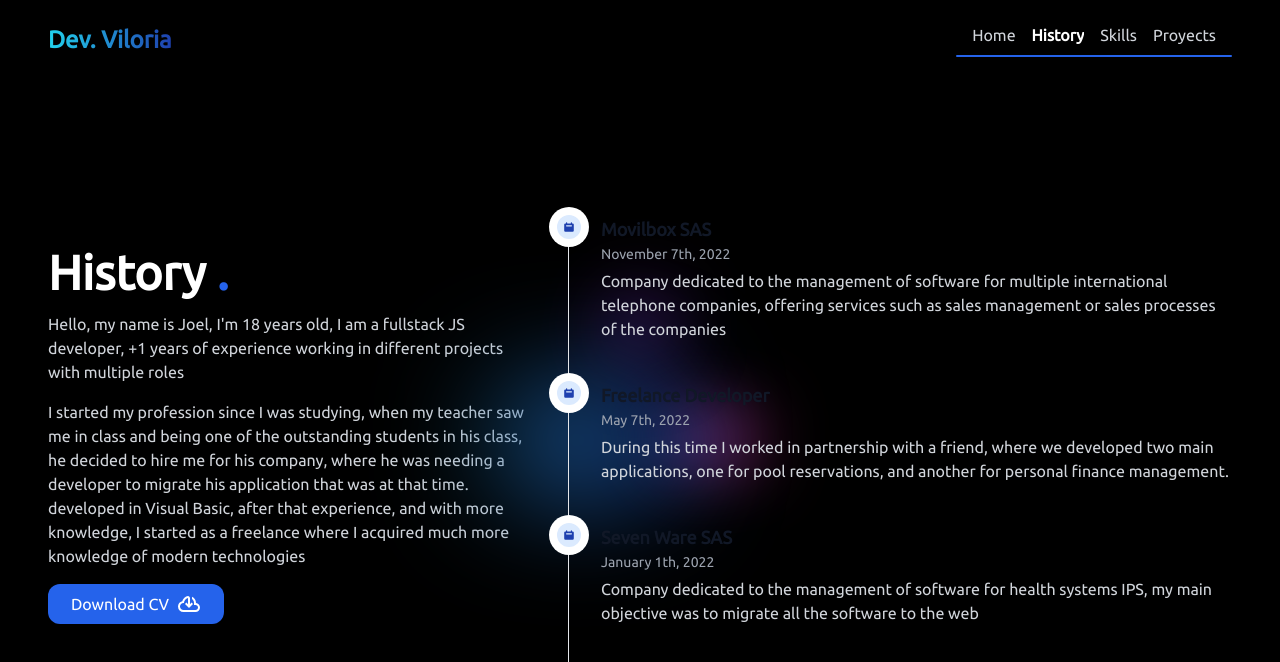
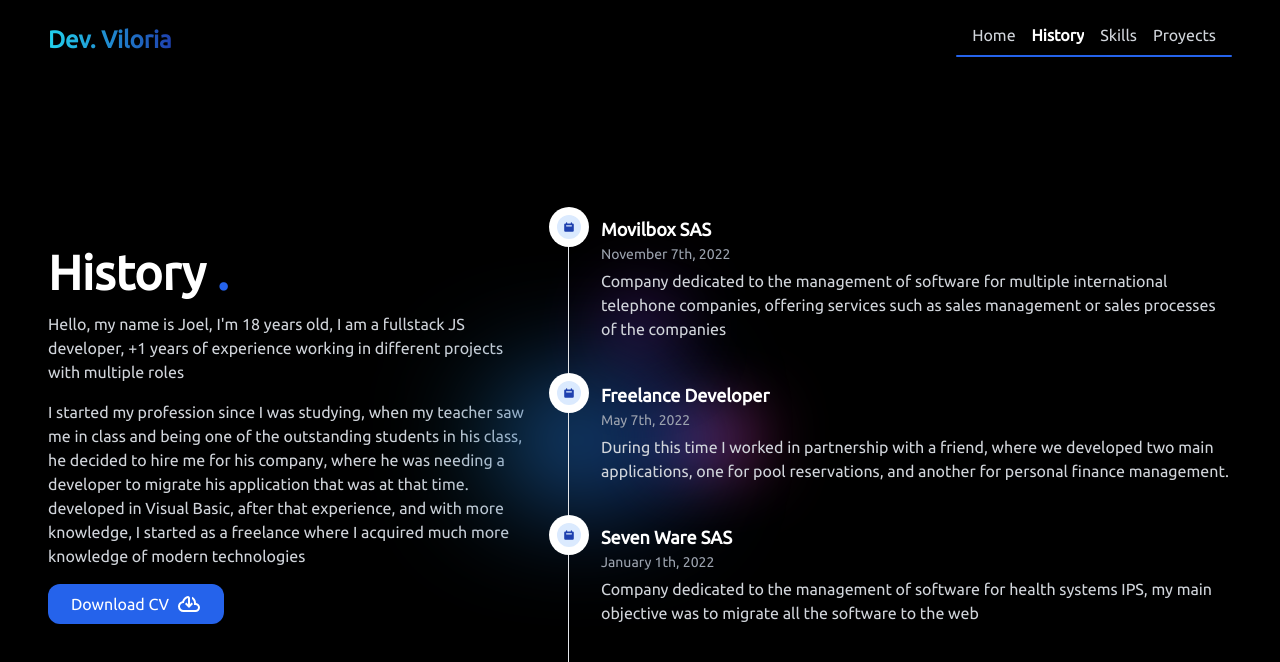
Before and after one commit to viloriajoel07/portfolio, a Next.js app: page /aboutMe in a window 1280 px wide. Shown: the top 662 px of the page. Built offline with nearby package versions, Linux system fonts and the light colour scheme.

Commit message:
corrigiendo titulos del timeline

```diff
--- a/src/components/Timeline/ItemTime.component.tsx
+++ b/src/components/Timeline/ItemTime.component.tsx
@@ -14,10 +14,8 @@ const ItemTime: FC<itemTime> = ({ data }) => {
   return (
     <li className="mb-10 ml-8">
       <SetIconTime />
-      <h3 className="mb-1 text-lg font-semibold text-gray-900 dark:text-white">
-        {data.title}
-      </h3>
-      <time className="block mb-2 text-sm font-normal leading-none text-gray-400 dark:text-gray-500">
+      <h3 className="mb-1 text-lg font-semibold text-white">{data.title}</h3>
+      <time className="block mb-2 text-sm font-normal leading-none text-gray-400">
         {data.date}
       </time>
       <p className="text-base font-normal text-gray-300">{data.description}</p>
```
